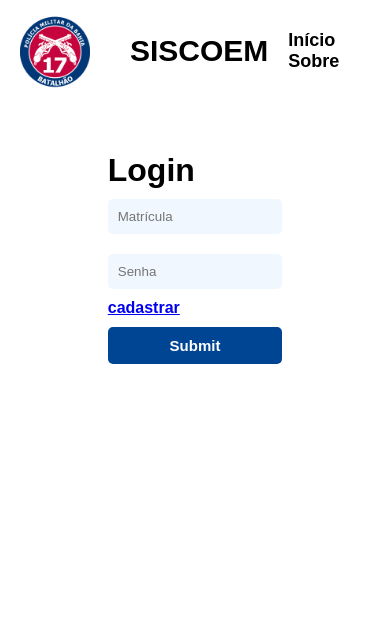
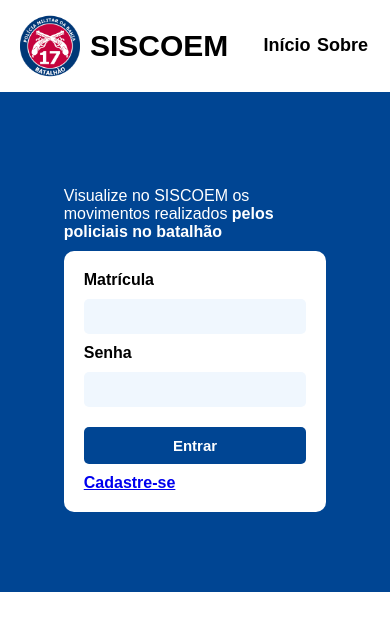
Before and after one commit to R0mi1y/SICOMB, a Django app: page /accounts/login/ in a window 390 px wide. Shown: the top 631 px of the page. Run offline with Django 4.2, Linux system fonts and the light colour scheme.

Commit message:
att-17-05-2023/finalização tela de login

```diff
--- a/SICOMB/SICOMB/settings.py
+++ b/SICOMB/SICOMB/settings.py
@@ -130,7 +130,7 @@ DATABASES = {
         'OPTIONS': {
             'sql_mode':'traditional',
         },
-        'PASSWORD': '',
+        'PASSWORD': '1234',
         'HOST': 'localhost',
         'PORT': '3306',
     }
--- a/SICOMB/static/css/style.css
+++ b/SICOMB/static/css/style.css
@@ -6,7 +6,7 @@
 
 header {
     display: flex;
-    max-width: 1300px;
+    max-width: 1250px;
     margin: 10px auto;
     font-family: sans-serif;
 }
@@ -15,16 +15,18 @@ header {
     width: 70px;
 }
 
-header h1 {
+.text-nav {
     font-size: 30px;
     margin: auto 0;
-    margin-left: 40px;
+    margin-left: 20px;
 }
 
-.nav {
+.nav-content {
+    width: 21%;
     margin: auto 0;
-    margin-left: 130px;
+    text-align: right;
 }
+
 
 header a {
     text-decoration: none;
@@ -51,6 +53,36 @@ header a:hover {
     padding: 20px;
 }
 
+.l-left {
+    margin: 0 auto;
+    margin-top: 10%;
+    max-width: 75%;
+    height: 80%;
+}
+
+.l-left h1 {
+    font-family: sans-serif;
+    color: white;
+}
+
+.l-left h4 {
+    font-family: sans-serif;
+    margin-top: 20px;
+    font-size: 15px;
+    font-weight: normal;
+    color: white;
+}
+
+.img-login {
+    text-align: center;
+    margin: 30px;
+}
+
+.img-login img {
+    text-align: center;
+    width: 150px;
+}
+
 #login {
     margin: 0 auto;
     margin-top: 10%;
@@ -58,13 +90,14 @@ header a:hover {
     height: 80%;
 }
 
-#login h4{
+#login h4 {
     font-family: sans-serif;
     font-weight: normal;
     color: white;
     margin-bottom: 10px;
 }
-#login h4 span{
+
+#login h4 span {
     font-weight: bold;
 }
 
@@ -81,13 +114,13 @@ form {
 }
 
 input[type="text"],
-input[type="password"]{
+input[type="password"] {
     background: #f0f7fe;
 }
 
 input[type="text"],
 input[type="password"],
-input[type="submit"]{
+input[type="submit"] {
     width: 100%;
     padding: 10px;
     margin: 10px 0;
@@ -107,8 +140,8 @@ input[type="submit"]:hover {
     background-color: #1691c6;
 }
 
-.mat-top{
-margin-top: 25px;
+.mat-top {
+    margin-top: 25px;
 }
 
 @media (max-width: 1310px) {
@@ -116,7 +149,8 @@ margin-top: 25px;
         padding: 0 20px;
     }
 
-    .nav {
+    .nav-content {
+        width: 100%;
         margin: auto 0;
         margin-left: 20px;
     }
@@ -125,3 +159,98 @@ margin-top: 25px;
         margin-right: 10px;
     }
 }
+
+@media (max-width: 1024px) {
+
+    header {
+        max-width: 920px;
+    }
+
+    .text-nav {
+        margin-left: 20px;
+    }
+
+    #login {
+        margin: 0 auto;
+        margin-top: 10%;
+        max-width: 70%;
+        height: 80%;
+    }
+}
+
+
+@media (max-width: 768px) {
+
+    header {
+        max-width: 700px;
+    }
+
+    .text-nav {
+        margin-left: 20px;
+    }
+
+    #login {
+        margin: 0 auto;
+        margin-top: 10%;
+        max-width: 85%;
+        height: 80%;
+    }
+}
+
+@media (max-width: 425px) {
+
+    #login {
+        max-width: 75%;
+    }
+
+    .container {
+        display: block;
+    }
+
+    .logo img {
+        width: 60px;
+    }
+
+    .nav-content {
+        margin-left: 20px;
+    }
+
+    .nav a {
+        margin-right: 2px;
+    }
+
+    .text-nav {
+        margin-left: 10px;
+    }
+
+    .l-left {
+        display: none;
+    }
+}
+
+@media (max-width: 375px) {
+    .container {
+        display: block;
+    }
+
+    .logo img {
+        width: 60px;
+    }
+
+    .nav-content {
+        margin-left: 20px;
+    }
+
+    .nav a {
+        margin-right: 2px;
+    }
+
+    .text-nav {
+        font-size: 25px;
+        margin-left: 10px;
+    }
+
+    .l-left {
+        display: none;
+    }
+}
--- a/SICOMB/templates/base/base.html
+++ b/SICOMB/templates/base/base.html
@@ -18,10 +18,14 @@
             <img src="{% static 'img/17bpm_guanambi.png' %}" alt="logo">
         </div>
         <h1 class="text-nav">SISCOEM - Sistema de Controle de Equipamentos Militares</h1>
-        <div class="nav">
-            <a href="">Início</a>
-            <a href="">Sobre</a>
+
+        <div class="nav-content">
+            <div class="nav">
+                <a href="">Início</a>
+                <a href="">Sobre</a>
+            </div>
         </div>
+
 
     </header>
 
@@ -29,7 +33,8 @@
     {% block content %}
     <div class="container">
         <div class="column">
-
+            {% block l-left %}
+            {% endblock l-left %}
         </div>
         <div class="column">
             {% block l-right %}
--- a/SICOMB/templates/registration/login.html
+++ b/SICOMB/templates/registration/login.html
@@ -1,16 +1,30 @@
 {% extends 'base/base.html' %}
+{% load static %}
 
 {% block title %}SICOMB - Login{% endblock title %}
 
-{% block content %}
+{% block l-left %}
+<div class="l-left">
+    <h1>Controle total para uma missão cumprida</h1>
+    <h4>Gerenciando e contabilizando a entrada e saída de equipamentos. Tenha visibilidade completa do seu inventário bélico com o SISCOEM. </h4>
+    <div class="img-login">
+        <img src="{% static 'img/gerenciamento-de-projetos.png' %}" alt="">
+    </div>
+</div>
+{% endblock l-left %}
+
+{% block l-right %}
 <div id="login">
+    <h4>Visualize no SISCOEM os movimentos realizados
+        <span>pelos policiais no batalhão</span> </h4>
     <form method="post" action=".">
         {% csrf_token %}
-        <h1>Login</h1>
-        <input type="text" placeholder="Matrícula" name="username">
-        <input type="password" placeholder="Senha" name="password">
-        <a href="/police/register/">cadastrar</a>
-        <input type="submit" value="Submit">
+        <label for="">Matrícula</label>
+        <input type="text" name="username">
+        <label for="">Senha</label>
+        <input type="password"name="password">
+        <input type="submit" value="Entrar">
+        <a href="/police/register/">Cadastre-se</a>
     </form>
 </div>
-{% endblock content %}
+{% endblock l-right %}
```
Also changed, not shown: SICOMB/templates/main/login.html (deleted, +0 -18 lines).
